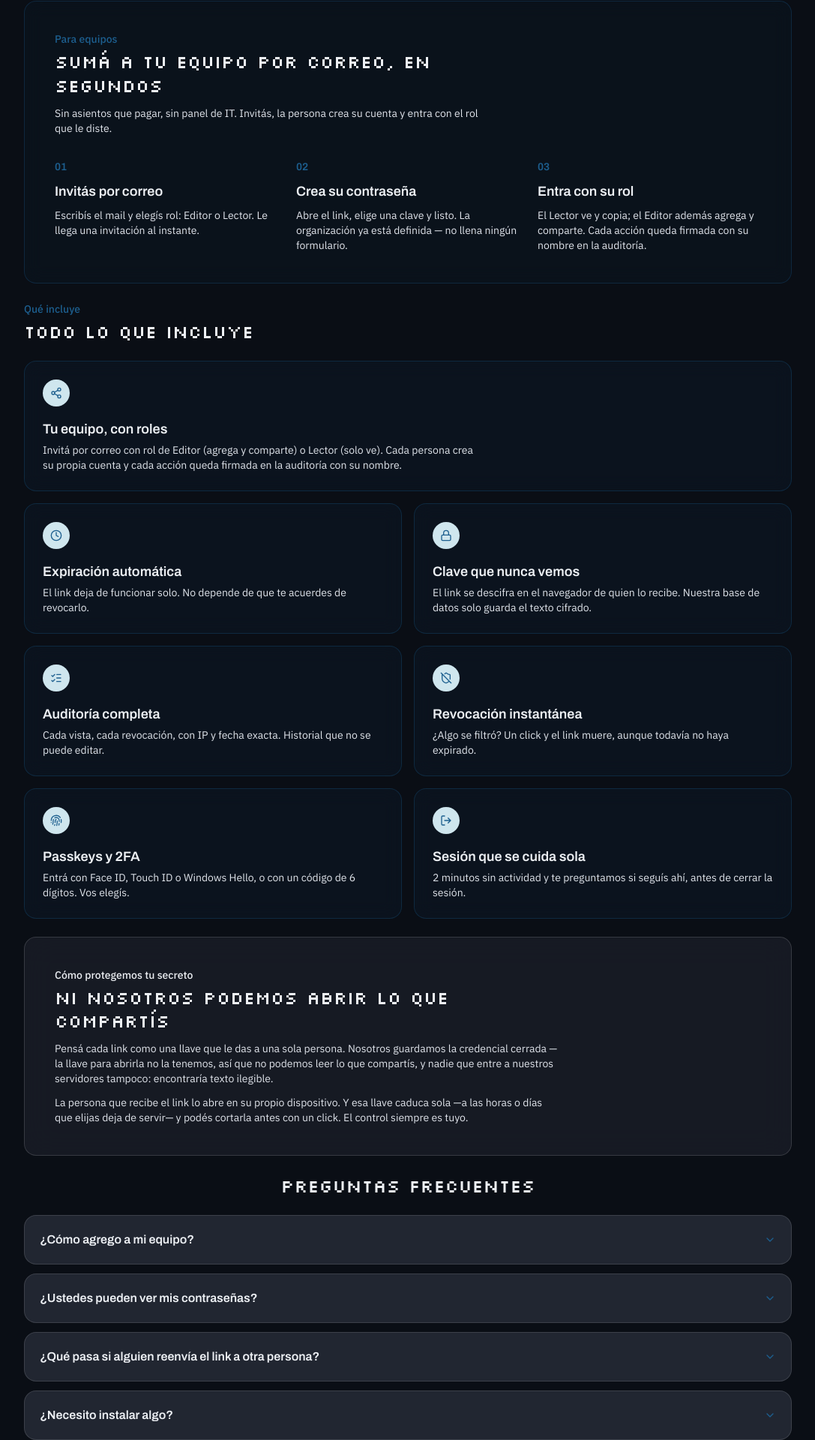
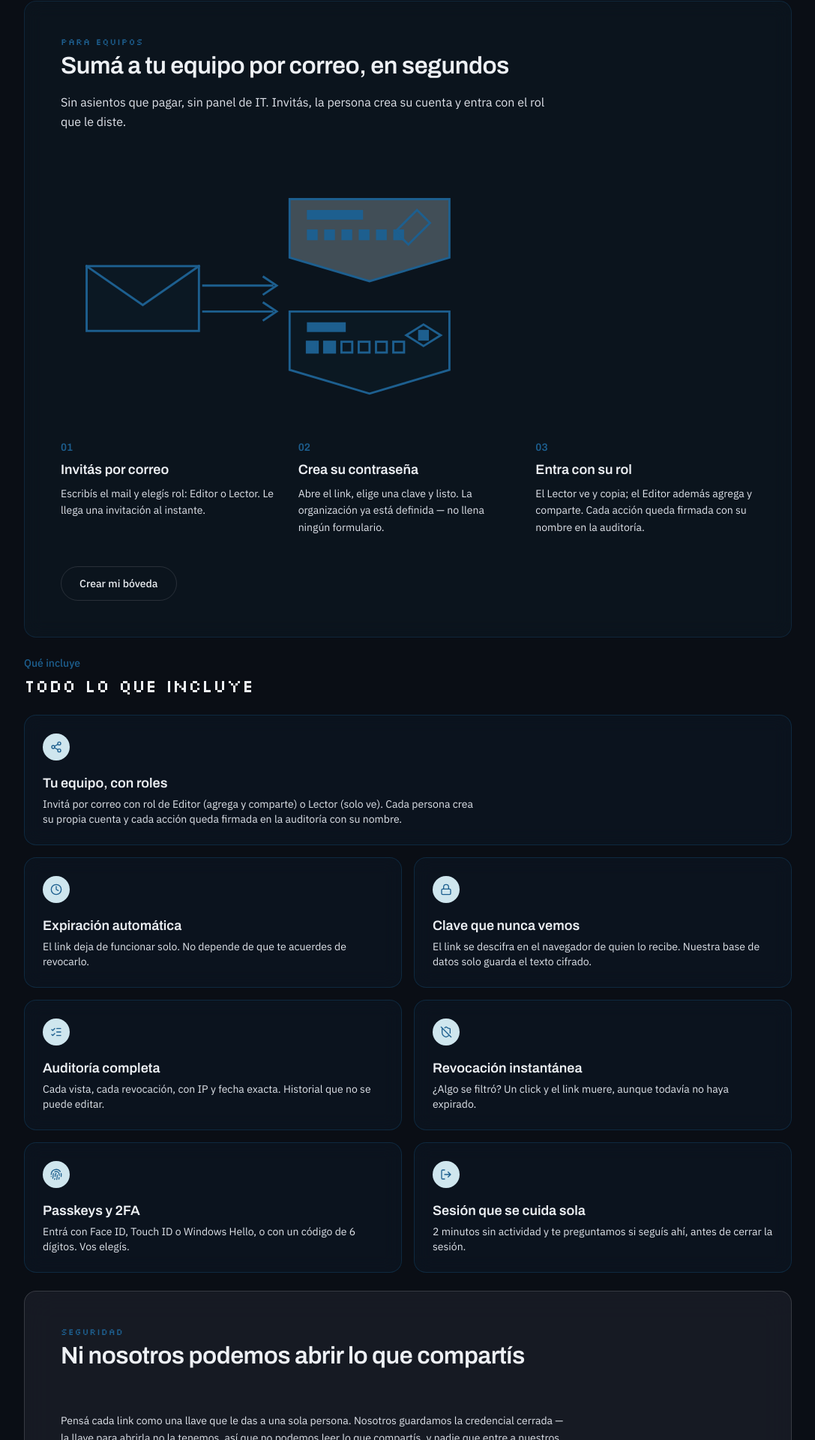
Before and after one commit to kitifica-max/bovedakf-1, a Next.js app: page / in a window 1280 px wide. Shown: the part 1987-3907 px from the top of the page at 75% size, without its empty margins (96-1183 px from the left). Built offline with nearby package versions, Linux system fonts and the light colour scheme; no server answers.

Commit message:
feat(redesign): para-equipos + seguridad (fact-sheet) sections

```diff
--- a/src/app/page.tsx
+++ b/src/app/page.tsx
@@ -14,6 +14,8 @@ import { Reveals } from "@/components/reveals";
 import { HeroSection } from "@/components/site/sections/hero";
 import { ProblemaSection } from "@/components/site/sections/problema";
 import { ComoFuncionaSection } from "@/components/site/sections/como-funciona";
+import { ParaEquiposSection } from "@/components/site/sections/para-equipos";
+import { SeguridadSection } from "@/components/site/sections/seguridad";
 
 const features: { title: string; body: string; Icon: typeof ClockIcon; wide?: boolean }[] = [
   {
@@ -114,46 +116,7 @@ export default function HomePage() {
       <ComoFuncionaSection />
 
       {/* Para equipos */}
-      <section
-        aria-labelledby="equipos-heading"
-        className="w-full max-w-5xl rounded-2xl border border-blue/30 bg-blue/[0.06] p-6 backdrop-blur-md sm:p-10"
-      >
-        <div data-reveal className="mb-8 max-w-xl">
-          <p className="text-sm font-medium text-blue">Para equipos</p>
-          <h2 id="equipos-heading" className="mt-1 font-pixel text-2xl leading-[1.3] text-ink">
-            Sumá a tu equipo por correo, en segundos
-          </h2>
-          <p className="mt-3 text-sm text-ink-soft">
-            Sin asientos que pagar, sin panel de IT. Invitás, la persona crea su cuenta y entra
-            con el rol que le diste.
-          </p>
-        </div>
-        <div className="grid grid-cols-1 gap-6 sm:grid-cols-3">
-          {[
-            {
-              n: "01",
-              title: "Invitás por correo",
-              body: "Escribís el mail y elegís rol: Editor o Lector. Le llega una invitación al instante.",
-            },
-            {
-              n: "02",
-              title: "Crea su contraseña",
-              body: "Abre el link, elige una clave y listo. La organización ya está definida — no llena ningún formulario.",
-            },
-            {
-              n: "03",
-              title: "Entra con su rol",
-              body: "El Lector ve y copia; el Editor además agrega y comparte. Cada acción queda firmada con su nombre en la auditoría.",
-            },
-          ].map((s) => (
-            <div key={s.n} data-reveal>
-              <p className="font-display text-sm font-semibold text-blue">{s.n}</p>
-              <h3 className="mt-2 font-display text-lg font-semibold text-ink">{s.title}</h3>
-              <p className="mt-2 text-sm text-ink-soft">{s.body}</p>
-            </div>
-          ))}
-        </div>
-      </section>
+      <ParaEquiposSection />
 
       {/* Features */}
       <section aria-labelledby="features-heading" className="w-full max-w-5xl">
@@ -183,23 +146,7 @@ export default function HomePage() {
       </section>
 
       {/* Mecanismo de seguridad */}
-      <section aria-labelledby="seguridad-heading" className="glass w-full max-w-5xl rounded-2xl p-6 sm:p-10">
-        <p data-reveal className="text-sm font-medium text-ink">Cómo protegemos tu secreto</p>
-        <h2 data-reveal id="seguridad-heading" className="mt-1 max-w-2xl font-pixel text-xl leading-[1.3] text-ink sm:text-2xl">
-          Ni nosotros podemos abrir lo que compartís
-        </h2>
-        <p data-reveal className="mt-3 max-w-2xl text-sm text-ink-soft">
-          Pensá cada link como una llave que le das a una sola persona. Nosotros guardamos la
-          credencial cerrada — la llave para abrirla no la tenemos, así que no podemos leer lo
-          que compartís, y nadie que entre a nuestros servidores tampoco: encontraría texto
-          ilegible.
-        </p>
-        <p data-reveal className="mt-3 max-w-2xl text-sm text-ink-soft">
-          La persona que recibe el link lo abre en su propio dispositivo. Y esa llave caduca
-          sola —a las horas o días que elijas deja de servir— y podés cortarla antes con un
-          click. El control siempre es tuyo.
-        </p>
-      </section>
+      <SeguridadSection />
 
       {/* FAQ */}
       <section aria-labelledby="faq-heading" className="w-full max-w-5xl">
--- /dev/null
+++ b/src/components/site/sections/para-equipos.tsx
@@ -0,0 +1,35 @@
+import { Section } from "@/components/site/section";
+import { SectionHead, slug } from "@/components/site/section-head";
+import { Illustration } from "@/components/site/illustration";
+import { CTAButton } from "@/components/site/cta-button";
+import { RolesIllustration } from "@/components/illustrations/roles";
+import { teamSteps } from "@/content/landing";
+
+export function ParaEquiposSection() {
+  return (
+    <Section variant="emphasis" aria-labelledby={slug("Sumá a tu equipo por correo, en segundos")}>
+      <SectionHead
+        kicker="Para equipos"
+        title="Sumá a tu equipo por correo, en segundos"
+        lead="Sin asientos que pagar, sin panel de IT. Invitás, la persona crea su cuenta y entra con el rol que le diste."
+      />
+      <Illustration>
+        <div className="mb-8 max-w-xl">
+          <RolesIllustration />
+        </div>
+      </Illustration>
+      <div className="grid grid-cols-1 gap-6 sm:grid-cols-3">
+        {teamSteps.map((s) => (
+          <div key={s.n} data-reveal>
+            <p className="font-display text-sm font-semibold text-blue">{s.n}</p>
+            <h3 className="t-h3 mt-2 text-ink">{s.title}</h3>
+            <p className="mt-2 text-sm leading-relaxed text-ink-soft">{s.body}</p>
+          </div>
+        ))}
+      </div>
+      <div className="mt-10" data-reveal>
+        <CTAButton href="/register" variant="secondary">Crear mi bóveda</CTAButton>
+      </div>
+    </Section>
+  );
+}
--- /dev/null
+++ b/src/components/site/sections/seguridad.tsx
@@ -0,0 +1,28 @@
+import { Section } from "@/components/site/section";
+import { SectionHead, slug } from "@/components/site/section-head";
+import { SecuritySpec } from "@/components/site/security-spec";
+import { securitySpec } from "@/content/landing";
+
+export function SeguridadSection() {
+  return (
+    <Section variant="glass" aria-labelledby={slug("Ni nosotros podemos abrir lo que compartís")}>
+      <SectionHead kicker="Seguridad" title="Ni nosotros podemos abrir lo que compartís" />
+      <div className="max-w-2xl">
+        <p data-reveal className="text-sm leading-relaxed text-ink-soft">
+          Pensá cada link como una llave que le das a una sola persona. Nosotros guardamos la
+          credencial cerrada — la llave para abrirla no la tenemos, así que no podemos leer lo
+          que compartís, y nadie que entre a nuestros servidores tampoco: encontraría texto
+          ilegible.
+        </p>
+        <p data-reveal className="mt-3 text-sm leading-relaxed text-ink-soft">
+          La persona que recibe el link lo abre en su propio dispositivo. Y esa llave caduca
+          sola —a las horas o días que elijas deja de servir— y podés cortarla antes con un
+          click. El control siempre es tuyo.
+        </p>
+      </div>
+      <div className="mt-10">
+        <SecuritySpec groups={securitySpec} />
+      </div>
+    </Section>
+  );
+}
```
